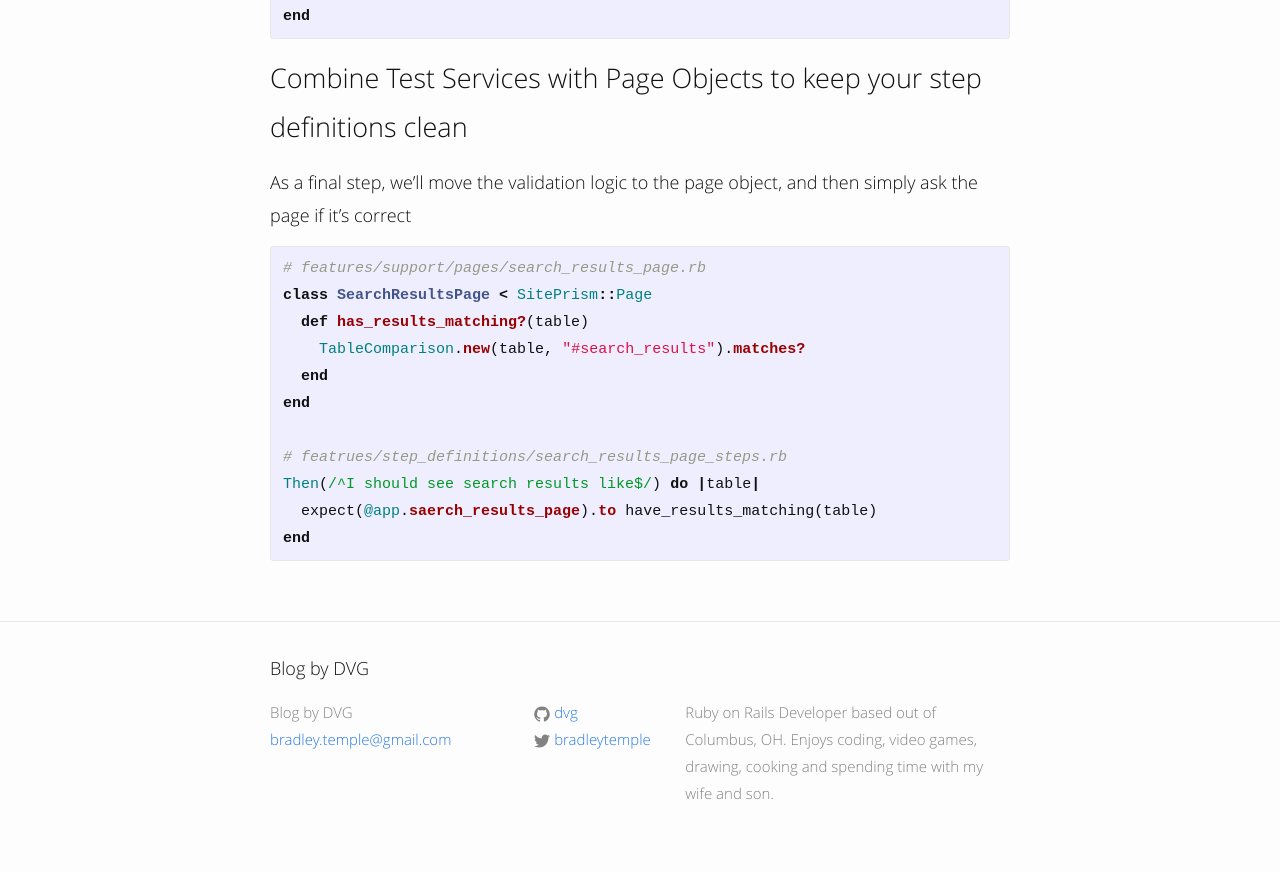
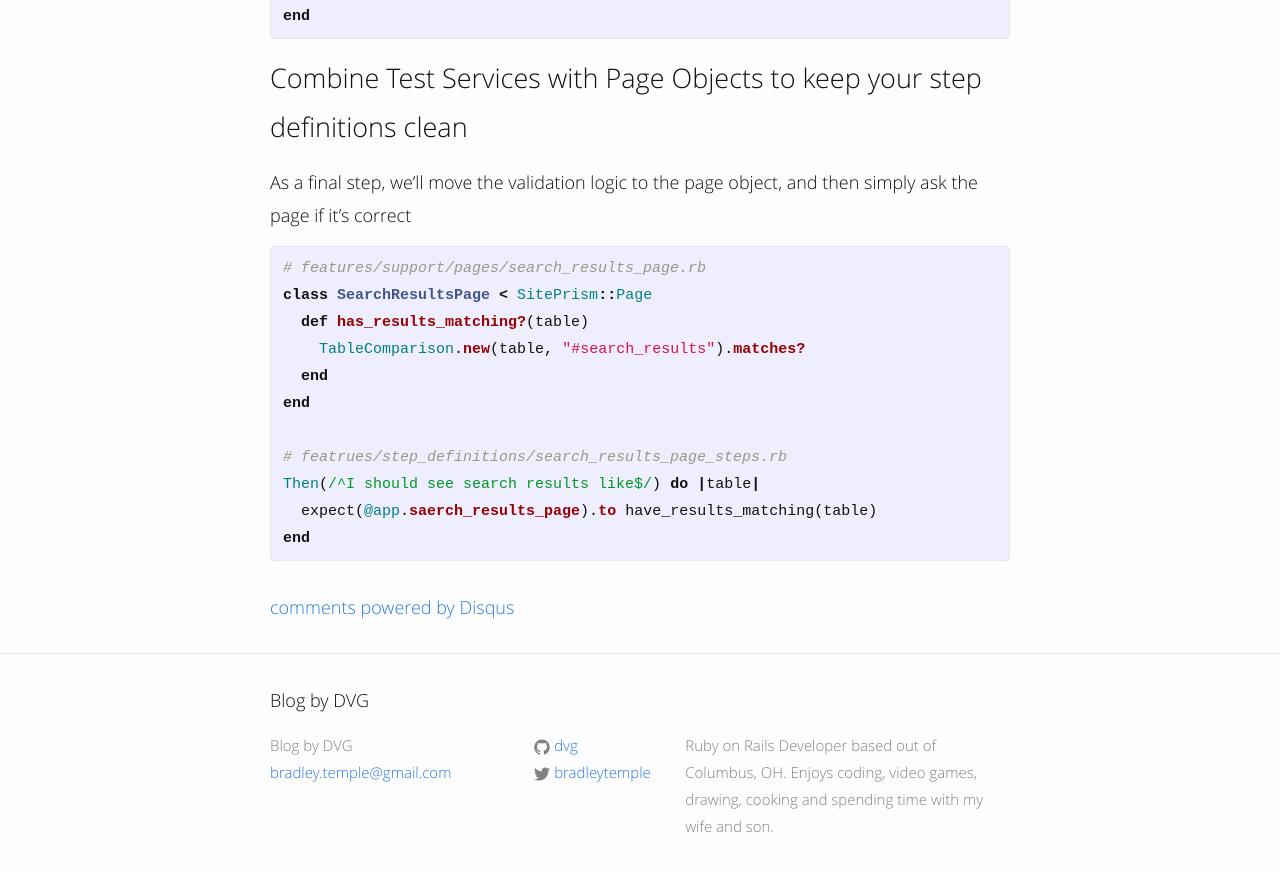
Before and after one commit to DVG/dvg.github.io, a Jekyll site: the page built from _posts/2014-08-19-object-oriented-test-design-in-cucumber-part-2-test-services.md, in a window 1280 px wide and 900 px high, scrolled down 2255 px. Shown: the top 872 px of the window. Built offline with Jekyll 4.4.1, drawn with Linux system fonts in a browser that asks for light colours; Markdown is read by kramdown in place of the engine named in the settings; comment, search, counter and statistics services are not loaded; some of the changed lines change nothing that is shown.

Commit message:
Adding Comments

```diff
--- a/_layouts/post.html
+++ b/_layouts/post.html
@@ -13,3 +13,17 @@
   </article>
 
 </div>
+<div id="disqus_thread"></div>
+<script type="text/javascript">
+    /* * * CONFIGURATION VARIABLES: EDIT BEFORE PASTING INTO YOUR WEBPAGE * * */
+    var disqus_shortname = 'blogbydvg'; // required: replace example with your forum shortname
+
+    /* * * DON'T EDIT BELOW THIS LINE * * */
+    (function() {
+        var dsq = document.createElement('script'); dsq.type = 'text/javascript'; dsq.async = true;
+        dsq.src = '//' + disqus_shortname + '.disqus.com/embed.js';
+        (document.getElementsByTagName('head')[0] || document.getElementsByTagName('body')[0]).appendChild(dsq);
+    })();
+</script>
+<noscript>Please enable JavaScript to view the <a href="http://disqus.com/?ref_noscript">comments powered by Disqus.</a></noscript>
+<a href="http://disqus.com" class="dsq-brlink">comments powered by <span class="logo-disqus">Disqus</span></a>
--- a/_posts/2014-08-19-object-oriented-test-design-in-cucumber-part-2-test-services.md
+++ b/_posts/2014-08-19-object-oriented-test-design-in-cucumber-part-2-test-services.md
@@ -4,6 +4,7 @@
 author: DVG
 categories: testing
 tags: cucumber testing service-objects
+comments: true
 ---
 
 **This is part of a series on object oriented integration test design. See the other parts:**
```
